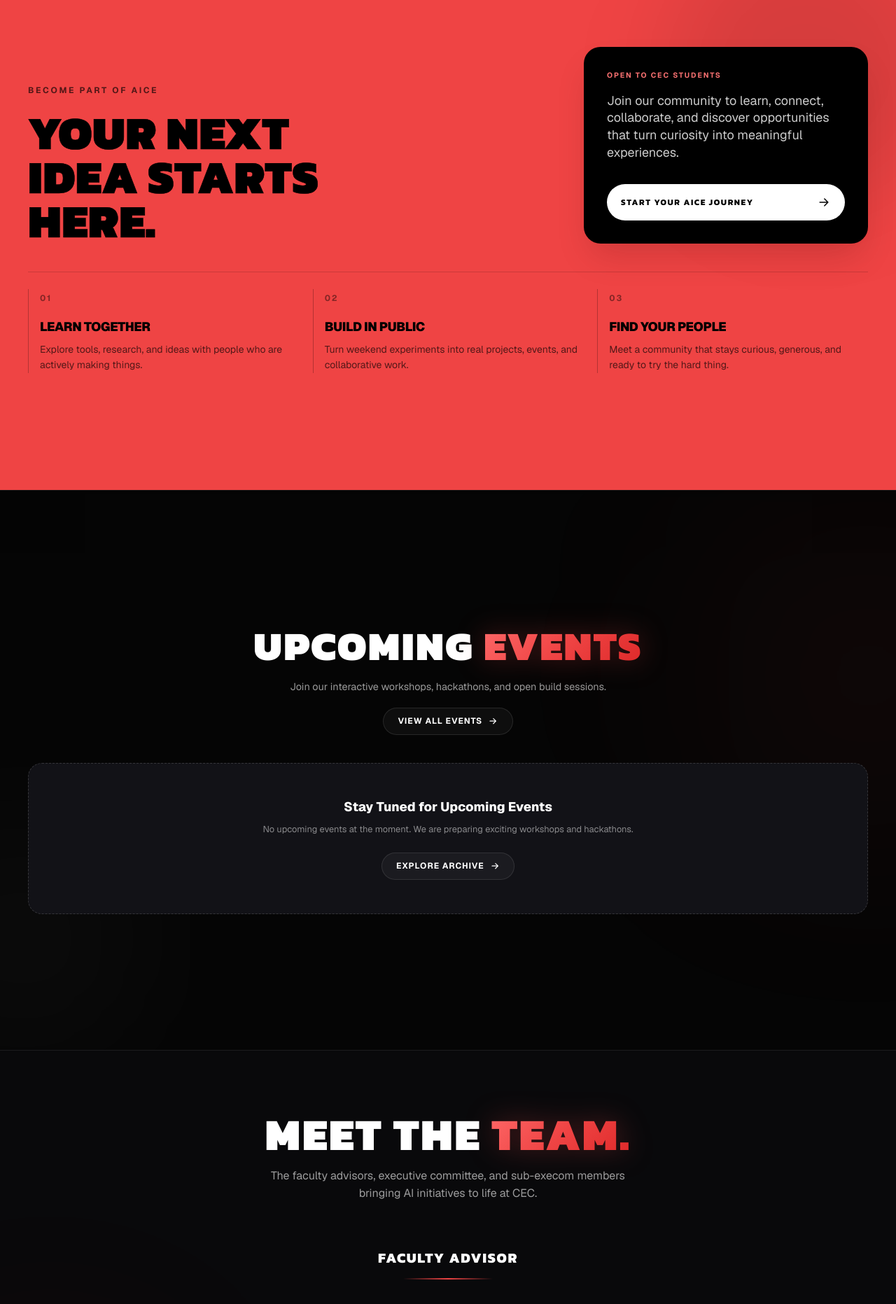
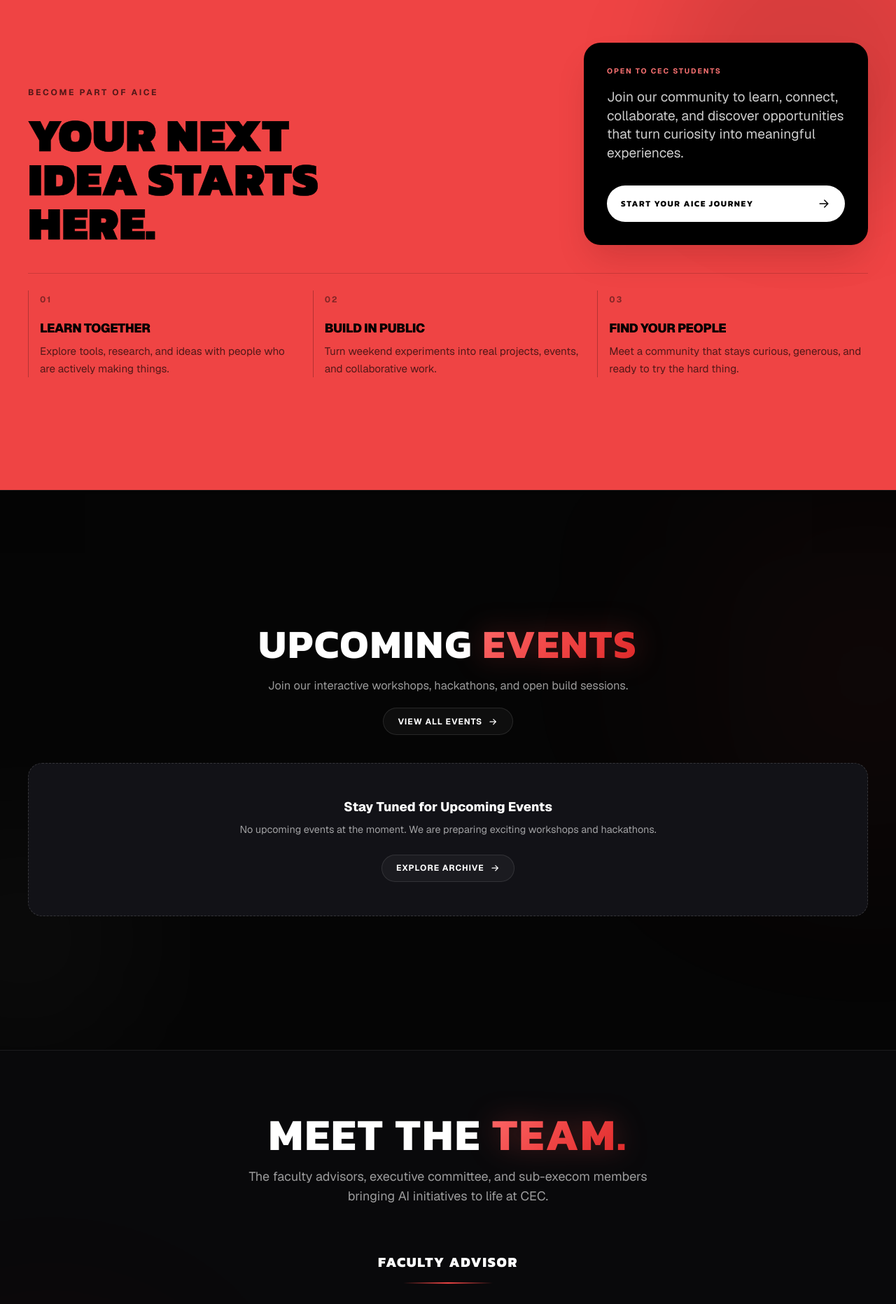
Before and after one commit to aice-cec/aice-website, a Next.js app: page / in a window 1280 px wide. Shown: the part 2020-3883 px from the top of the page at 70% size. Built offline with nearby package versions, Linux system fonts and the light colour scheme; no server answers.

Commit message:
fix: increase font size

```diff
--- a/app/404/NotFound.module.css
+++ b/app/404/NotFound.module.css
@@ -187,7 +187,7 @@
 }
 
 .description {
-  font-size: 0.9rem;
+  font-size: 1rem;
   color: #a1a1aa;
   line-height: 1.6;
   margin: 0;
--- a/app/components/About/About.module.css
+++ b/app/components/About/About.module.css
@@ -33,7 +33,7 @@
 .heading {
   font-family: var(--font-heading);
   font-size: clamp(2rem, 3.5vw, 3.2rem);
-  font-weight: 900;
+  font-weight: 650;
   letter-spacing: 0.03em;
   -webkit-text-stroke: 0.5px currentColor;
   margin: 0 0 0.85rem 0;
@@ -48,11 +48,11 @@
 
 .description {
   font-family: var(--font-primary);
-  font-size: clamp(0.9rem, 1.1vw, 1.05rem);
+  font-size: clamp(1.08rem, 1.35vw, 1.22rem);
   line-height: 1.65;
   color: rgba(255, 255, 255, 0.75);
   margin: 0;
-  max-width: 540px;
+  max-width: 560px;
 }
 
 /* ─── Cards Grid ─── */
@@ -122,7 +122,7 @@
 
 .cardText {
   font-family: var(--font-primary);
-  font-size: 0.8rem;
+  font-size: 0.9rem;
   line-height: 1.55;
   color: rgba(255, 255, 255, 0.7);
   margin: 0;
@@ -153,8 +153,8 @@
   }
 
   .description {
-    font-size: 0.825rem;
-    line-height: 1.5;
+    font-size: 1rem;
+    line-height: 1.55;
     color: rgba(255, 255, 255, 0.75);
   }
 
@@ -189,8 +189,8 @@
   }
 
   .cardText {
-    font-size: 0.75rem;
-    line-height: 1.45;
+    font-size: 0.9rem;
+    line-height: 1.5;
     color: rgba(255, 255, 255, 0.75);
   }
 }
--- a/app/components/Events/Event.module.css
+++ b/app/components/Events/Event.module.css
@@ -83,7 +83,7 @@
 .heading {
   font-family: var(--font-heading);
   font-size: clamp(2.2rem, 4.5vw, 4rem);
-  font-weight: 900;
+  font-weight: 650;
   line-height: 1;
   letter-spacing: 0.04em;
   color: #ffffff;
@@ -99,10 +99,10 @@
 }
 
 .subheading {
-  font-size: 0.9rem;
+  font-size: 1.025rem;
   line-height: 1.6;
   color: rgba(255, 255, 255, 0.6);
-  max-width: 32rem;
+  max-width: 36rem;
   text-align: center;
 }
 
@@ -285,9 +285,9 @@
 }
 
 .cardDesc {
-  font-size: 0.75rem;
-  color: rgba(255, 255, 255, 0.55);
-  line-height: 1.5;
+  font-size: 0.9rem;
+  color: rgba(255, 255, 255, 0.65);
+  line-height: 1.55;
   display: -webkit-box;
   -webkit-line-clamp: 2;
   -webkit-box-orient: vertical;
@@ -310,8 +310,8 @@
   display: flex;
   flex-direction: column;
   gap: 0.25rem;
-  font-size: 0.725rem;
-  color: rgba(255, 255, 255, 0.5);
+  font-size: 0.825rem;
+  color: rgba(255, 255, 255, 0.55);
   min-width: 0;
 }
 
@@ -420,7 +420,7 @@
 }
 
 .emptyDesc {
-  font-size: 0.8rem;
-  color: rgba(255, 255, 255, 0.5);
+  font-size: 0.9rem;
+  color: rgba(255, 255, 255, 0.6);
   margin-bottom: 1.25rem;
 }
--- a/app/components/Execom/Execom.module.css
+++ b/app/components/Execom/Execom.module.css
@@ -88,7 +88,7 @@
 .heading {
   font-family: var(--font-heading);
   font-size: clamp(2.4rem, 5vw, 4.5rem);
-  font-weight: 900;
+  font-weight: 700;
   line-height: 1;
   letter-spacing: 0.04em;
   color: #ffffff;
@@ -102,15 +102,15 @@
 }
 
 .subtext {
-  max-width: 32rem;
-  font-size: 0.9rem;
+  max-width: 36rem;
+  font-size: 1rem;
   line-height: 1.6;
   color: rgba(255, 255, 255, 0.6);
 }
 
 @media (min-width: 640px) {
   .subtext {
-    font-size: 1rem;
+    font-size: 1.125rem;
   }
 }
 
@@ -423,8 +423,8 @@
   }
 
   .facultyBio {
-    font-size: 0.8rem;
-    line-height: 1.45;
+    font-size: 0.9rem;
+    line-height: 1.5;
   }
 
   .memberName {
@@ -432,6 +432,6 @@
   }
 
   .memberRole {
-    font-size: 0.6rem;
+    font-size: 0.72rem;
   }
 }
--- a/app/components/Footer/Footer.module.css
+++ b/app/components/Footer/Footer.module.css
@@ -107,7 +107,7 @@
 }
 
 .tagline {
-  font-size: 0.7rem;
+  font-size: 0.8rem;
   font-weight: 700;
   letter-spacing: 0.12em;
   color: #ef4444;
@@ -116,25 +116,25 @@
 
 @media (min-width: 640px) {
   .tagline {
-    font-size: 0.75rem;
+    font-size: 0.85rem;
   }
 }
 
 .collegeText {
-  font-size: 0.775rem;
+  font-size: 0.9rem;
   font-weight: 600;
   color: rgba(255, 255, 255, 0.6);
 }
 
 @media (min-width: 640px) {
   .collegeText {
-    font-size: 0.8rem;
+    font-size: 0.95rem;
   }
 }
 
 .subDescription {
   display: none;
-  font-size: 0.825rem;
+  font-size: 0.925rem;
   line-height: 1.5;
   color: rgba(255, 255, 255, 0.45);
   margin-top: 0.4rem;
@@ -243,7 +243,7 @@
   text-align: center;
   gap: 0.6rem;
   padding-top: 0.85rem;
-  font-size: 0.725rem;
+  font-size: 0.825rem;
   color: rgba(255, 255, 255, 0.45);
 }
 
@@ -253,12 +253,13 @@
     justify-content: space-between;
     text-align: left;
     padding-top: 1.5rem;
-    font-size: 0.775rem;
+    font-size: 0.875rem;
   }
 }
 
 .copyright {
   margin: 0;
+  font-size: 0.85rem;
 }
 
 .scrollTopBtn {
--- a/app/components/Hero/Hero.module.css
+++ b/app/components/Hero/Hero.module.css
@@ -341,7 +341,7 @@
   }
   .subWord {
     top: 92%;
-    font-size: clamp(0.38rem, 1.8vw, 0.6rem);
+    font-size: clamp(0.55rem, 2.2vw, 0.75rem);
     letter-spacing: 0.05em;
   }
   .subWordE {
--- a/app/components/JoinUs/JoinUs.module.css
+++ b/app/components/JoinUs/JoinUs.module.css
@@ -119,9 +119,9 @@
 
 .cardText {
   margin-top: 1rem;
-  max-width: 24rem;
-  font-size: 1.125rem;
-  line-height: 1.375;
+  max-width: 26rem;
+  font-size: 1.2rem;
+  line-height: 1.4;
   color: rgba(255, 255, 255, 0.8);
 }
 
@@ -186,8 +186,8 @@
 
 .reasonText {
   margin-top: 0.5rem;
-  font-size: 0.875rem;
-  line-height: 1.625;
+  font-size: 0.95rem;
+  line-height: 1.6;
   color: rgba(0, 0, 0, 0.65);
 }
 
```
Also changed, not shown: app/events/Events.module.css (+4 -4 lines), app/register/Register.module.css (+4 -4 lines).
